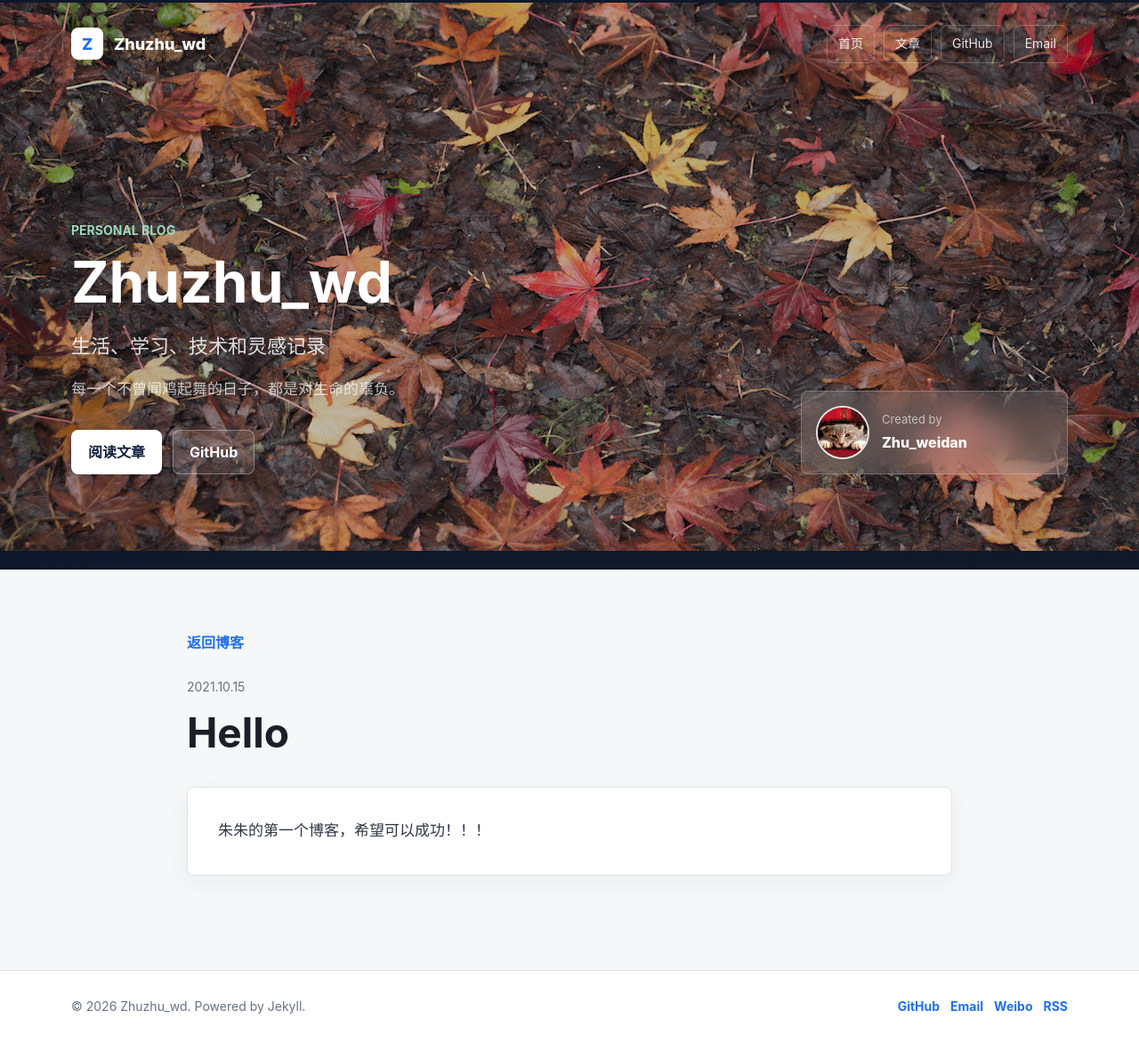
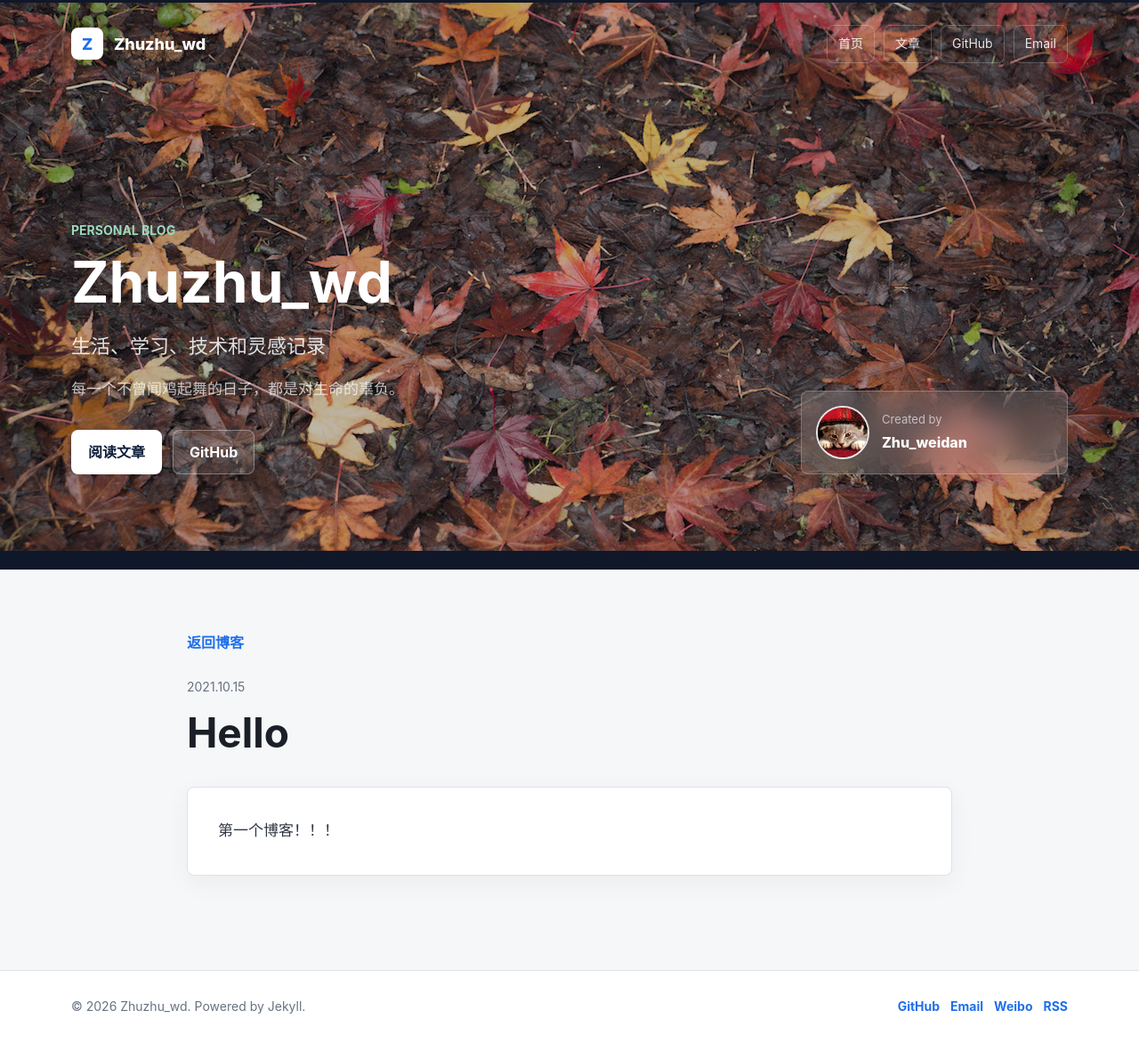
Before and after one commit to zhuzhu1fanfan/zhuzhu1fanfan.github.io, a Jekyll site: the page built from _posts/2021-10-15-hello.md, in a window 1280 px wide. Shown: the whole page at 89% size. Built offline with Jekyll 4.4.1, drawn with Linux system fonts in a browser that asks for light colours; our own code applies the rules of GitHub Pages for plain Markdown files.

Commit message:
Update content of the first blog post

```diff
--- a/_posts/2021-10-15-hello.md
+++ b/_posts/2021-10-15-hello.md
@@ -1 +1 @@
-朱朱的第一个博客，希望可以成功！！！
+第一个博客！！！
```
